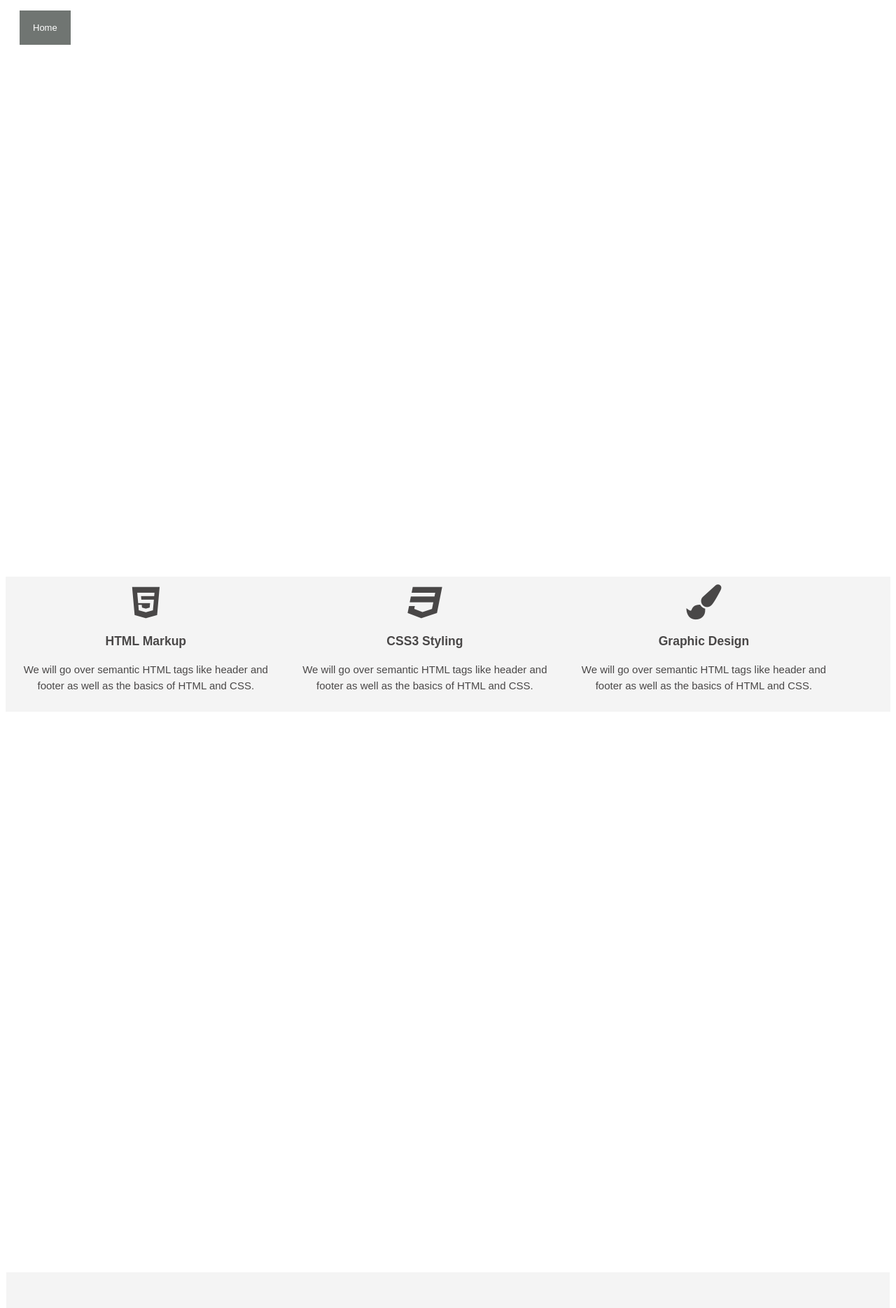
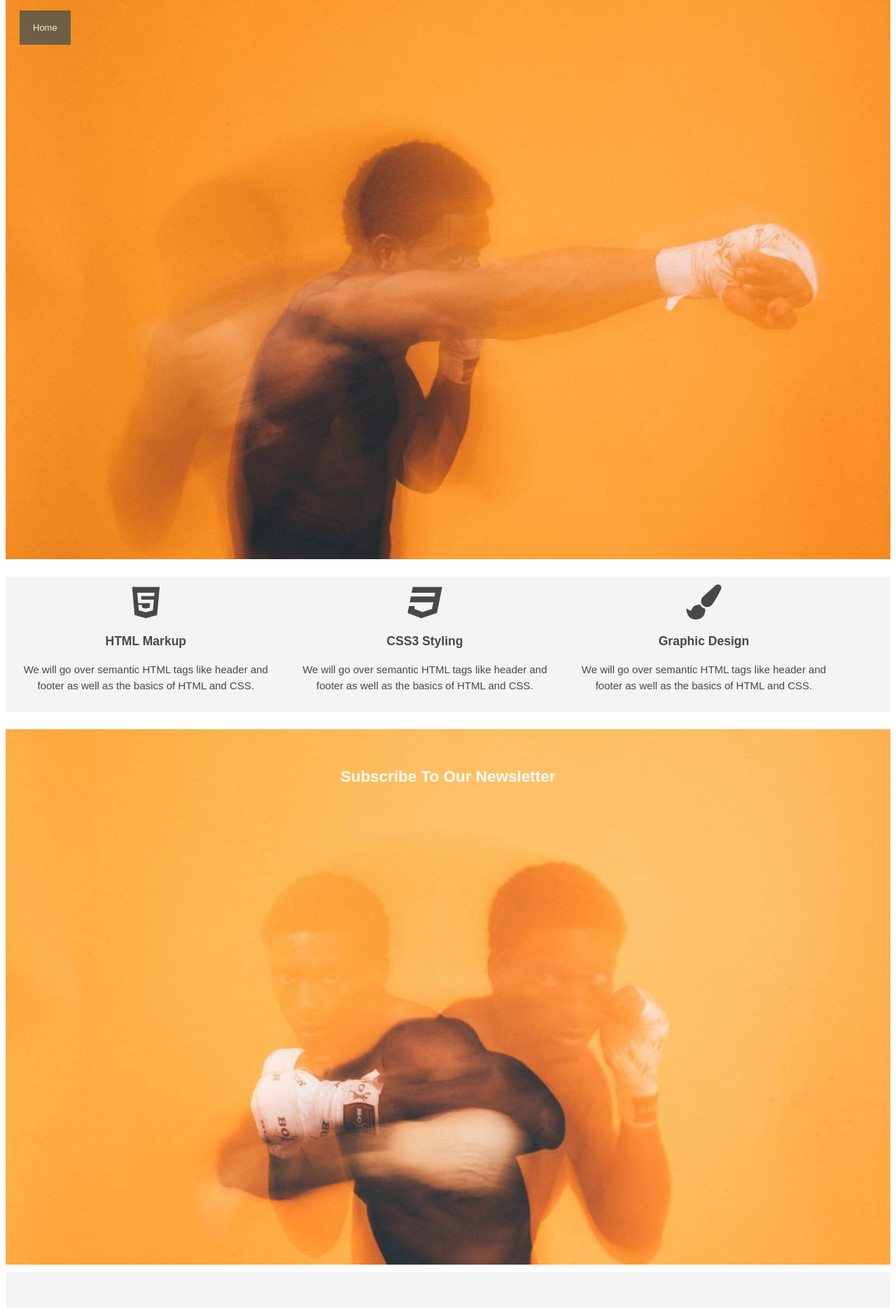
Before and after one commit to diizonbelfon/boxingFsite, a plain HTML site: page site.html in a window 1280 px wide. Shown: the top 1869 px of the page at 70% size. Drawn offline with Linux system fonts and the light colour scheme.

Commit message:
Restructured the app slightly

```diff
--- a/style.css
+++ b/style.css
@@ -62,7 +62,7 @@ body{
 
 #showcase {
   min-height:799px;
-  background:url('../diiz3.jpg') no-repeat center;
+  background:url('img/diiz3.jpg') no-repeat center;
   background-size:cover;
   text-align:;
   color:#4d534f;
@@ -81,7 +81,7 @@ body{
 
 #showcase2 {
   min-height:765px;
-  background:url("../diiz2.jpg") no-repeat center;
+  background:url("img/diiz2.jpg") no-repeat center;
   background-size:cover;
   text-align:center;
   color:#ffffff;
```
Also changed, not shown: Comp..jpg (deleted), Design-.png (deleted), HTML5-.png (deleted), css3.png (deleted), img/diiz1.jpg (added), img/diiz2.jpg (added), img/diiz3.jpg (added), 1 other file.
